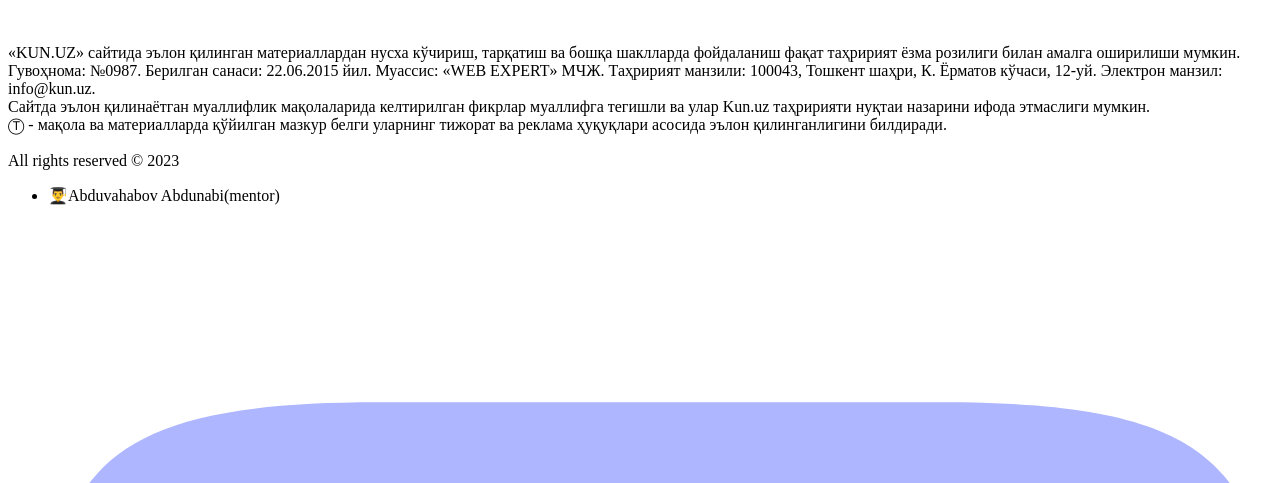
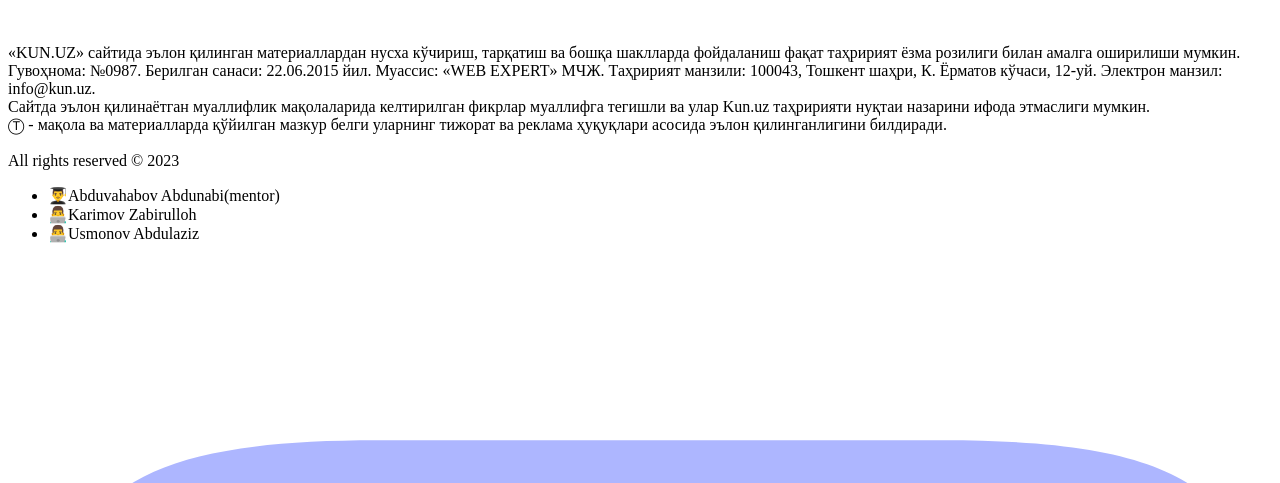
Before and after one commit to nicecoder4144/cloneKun.uz, a Django app: template templates/base.html in a window 1280 px wide. Shown: the part 433-916 px from the top of the page. Run offline with Django 3.2, Linux system fonts and the light colour scheme; the template is opened without the code that fills it, so the values that code supplies are empty.

Commit message:
Update base.html

```diff
--- a/templates/base.html
+++ b/templates/base.html
@@ -90,6 +90,8 @@
                 <div class="footer-text_2">
                     <ul>
                         <li>👨‍🎓Abduvahabov Abdunabi(mentor)</li>
+                        <li>👨‍💻Karimov Zabirulloh</li>
+                        <li>👨‍💻Usmonov Abdulaziz</li>
 
                     </ul>
                 </div>
```
